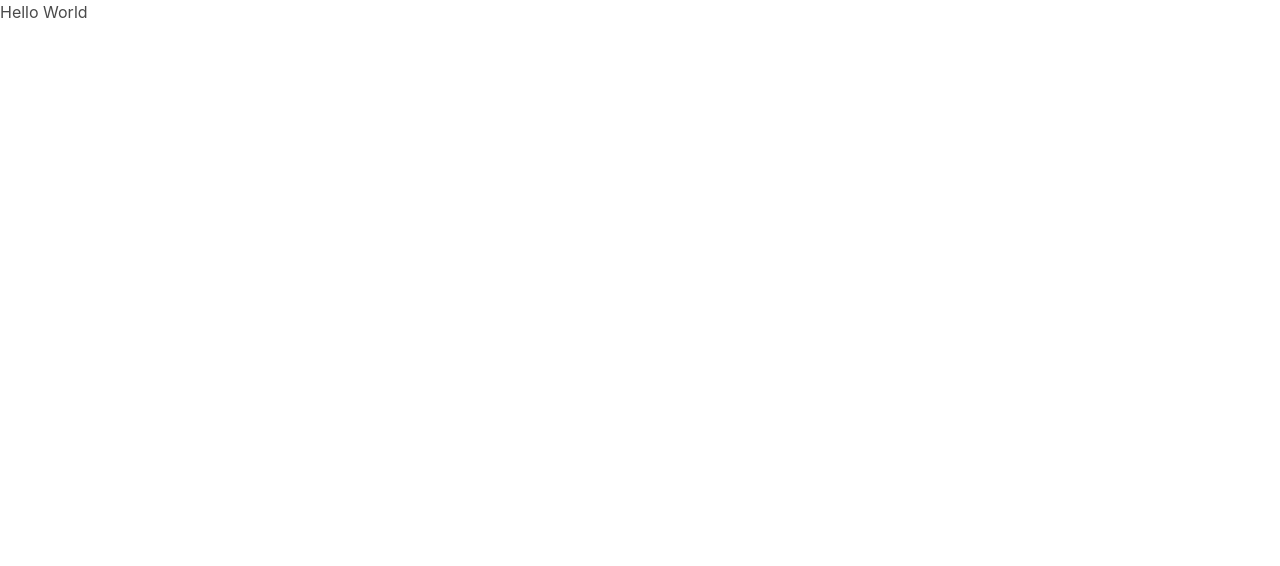
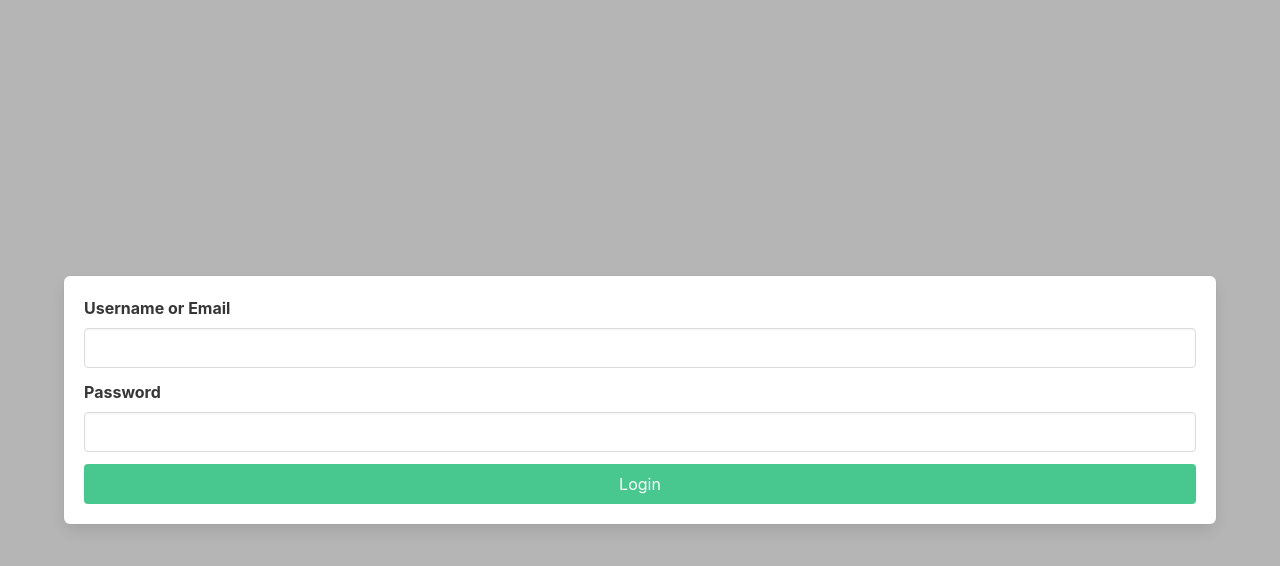
Before and after one commit to hanafiabdilah/auth-jwt, a React (Create React App) app in the folder frontend/: page / in a window 1280 px wide. Shown: the top 566 px of the page. Built offline with nearby package versions, Linux system fonts and the light colour scheme.

Commit message:
CREATE: login

```diff
--- a/frontend/src/App.js
+++ b/frontend/src/App.js
@@ -1,7 +1,9 @@
+import Login from './components/Login'
+
 function App() {
   return (
     <div>
-      <h1>Hello World</h1>
+      <Login />
     </div>
   )
 }
--- /dev/null
+++ b/frontend/src/components/Login.js
@@ -0,0 +1,37 @@
+import React from 'react'
+
+const Login = () => {
+  return (
+    <section className="hero has-background-grey-light is-fullheight is-fullwidth">
+      <div className="hero-body">
+        <div className="container">
+          <div className="columns is-centered">
+            <div className="column is-4-dekstop">
+              <form className="box">
+                <div className="field">
+                  <label className="label">Username or Email</label>
+                  <div className="controls">
+                    <input type="text" className="input" />
+                  </div>
+                </div>
+                <div className="field">
+                  <label className="label">Password</label>
+                  <div className="controls">
+                    <input type="password" className="input" />
+                  </div>
+                </div>
+                <div className="field">
+                  <button className="button is-success is-fullwidth">
+                    Login
+                  </button>
+                </div>
+              </form>
+            </div>
+          </div>
+        </div>
+      </div>
+    </section>
+  )
+}
+
+export default Login
```
